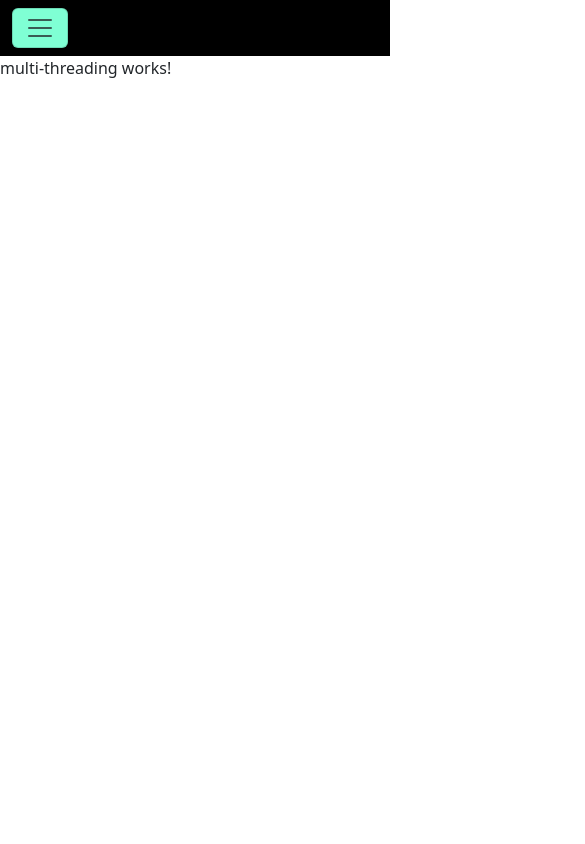
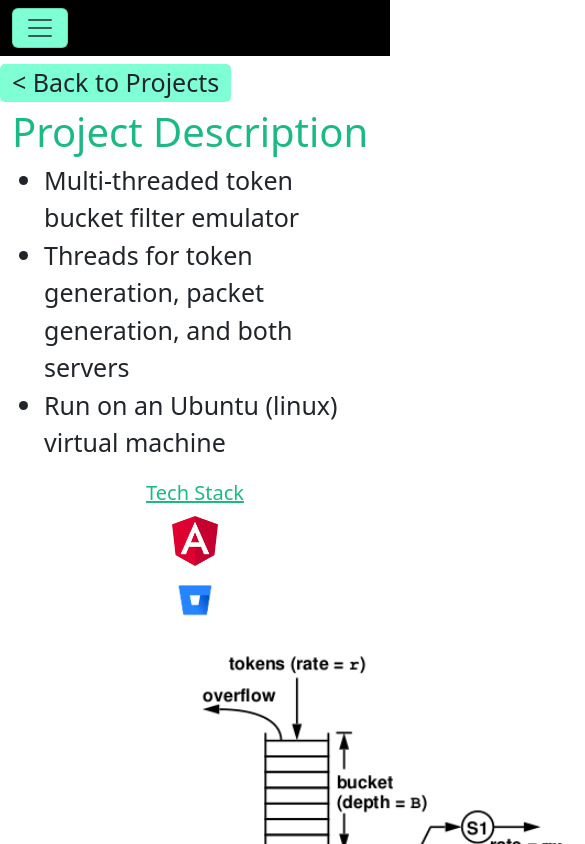
Before and after one commit to dillonwoodland/portfolio, an Angular app in the folder front-end/: page /Multi-threading in a window 390 px wide. Shown: the top 844 px of the page, 585 px wide, since content can reach past the window. Built offline with nearby package versions, Linux system fonts and the light colour scheme.

Commit message:
The multithreaded project page is complete

```diff
--- a/front-end/src/app/projects/multi-threading/multi-threading.component.html
+++ b/front-end/src/app/projects/multi-threading/multi-threading.component.html
@@ -1 +1,79 @@
-<p>multi-threading works!</p>
+<div class="container">
+    <div class="row">
+        <div class="col-auto mt-2 back-button" (click)="backButtonClicked()">
+            < Back to Projects </div>
+        </div>
+        <div class="row">
+            <div class="col-12 title">
+                Project Description
+            </div>
+            <div class="col-12 col-md-10 description">
+                <div class="row">
+                    <div class="col">
+                        <ul>
+                            <li>
+                                Multi-threaded token bucket filter emulator
+                            </li>
+                            <li>
+                                Threads for token generation, packet generation, and both servers
+                            </li>
+                            <li>
+                                Run on an Ubuntu (linux) virtual machine
+                            </li>
+                        </ul>
+                    </div>
+                </div>
+                <div class="row d-md-none">
+                    <div class="col-12 col-md-2 text-center">
+                        <div class="row">
+                            <div class="col tech-stack-label">
+                                Tech Stack
+                            </div>
+                        </div>
+                        <div class="row mt-2 mb-2">
+                            <div class="col">
+                                <img class="tech-stack" src="../../../assets/angularIcon.png" alt="Angular Icon">
+                            </div>
+                        </div>
+                        <div class="row mt-2">
+                            <div class="col">
+                                <img class="tech-stack" src="../../../assets/bitbucketIcon.png" alt="Bitbucket Icon">
+                            </div>
+                        </div>
+                    </div>
+                </div>
+                <div class="row mt-2">
+                    <div class="col text-center">
+                        <img src="../../../assets/Simulation Diagram.png" alt="Token Bucket Filter Diagram">
+                    </div>
+                    <div class="col d-none d-md-block text-center">
+                        <iframe
+                            src="https://drive.google.com/file/d/14cAl69OKsudjir3HTosY2fwMNjWmXbpq/preview?usp=sharing"
+                            width="640" height="360" frameborder="0"></iframe>
+                    </div>
+                    <div class="col d-md-none text-center">
+                        <iframe
+                            src="https://drive.google.com/file/d/14cAl69OKsudjir3HTosY2fwMNjWmXbpq/preview?usp=sharing"
+                            width="360" height="203" frameborder="0"></iframe>
+                    </div>
+                </div>
+            </div>
+            <div class="d-none d-md-block col-12 col-md-2 text-center">
+                <div class="row">
+                    <div class="col tech-stack-label">
+                        Tech Stack
+                    </div>
+                </div>
+                <div class="row mt-2 mb-2">
+                    <div class="col">
+                        <img class="tech-stack" src="../../../assets/cIcon.png" alt="C Programming Icon">
+                    </div>
+                </div>
+                <div class="row mt-2">
+                    <div class="col">
+                        <img class="tech-stack" src="../../../assets/ubuntuIcon.png" alt="Ubuntu Icon">
+                    </div>
+                </div>
+            </div>
+        </div>
+    </div>
--- a/front-end/src/app/projects/multi-threading/multi-threading.component.ts
+++ b/front-end/src/app/projects/multi-threading/multi-threading.component.ts
@@ -1,10 +1,14 @@
 import { Component } from '@angular/core';
+import { Router } from '@angular/router';
 
 @Component({
   selector: 'app-multi-threading',
   templateUrl: './multi-threading.component.html',
-  styleUrls: ['./multi-threading.component.css']
+  styleUrls: ['../projects.css']
 })
 export class MultiThreadingComponent {
-
+  constructor(private router: Router) { }
+  backButtonClicked() {
+    this.router.navigate(['Projects']);
+  }
 }
--- a/front-end/src/app/projects/toy-operating-system/toy-operating-system.component.html
+++ b/front-end/src/app/projects/toy-operating-system/toy-operating-system.component.html
@@ -17,6 +17,9 @@
                             </li>
                             <li>
                                 Run on an Ubuntu (linux) virtual machine
+                            </li>
+                            <li>
+                                Sizeable project completed in team of 4
                             </li>
                         </ul>
                     </div>
```
Also changed, not shown: front-end/src/app/projects/multi-threading/multi-threading.component.css (deleted), front-end/src/assets/Simulation Diagram.png (added).
